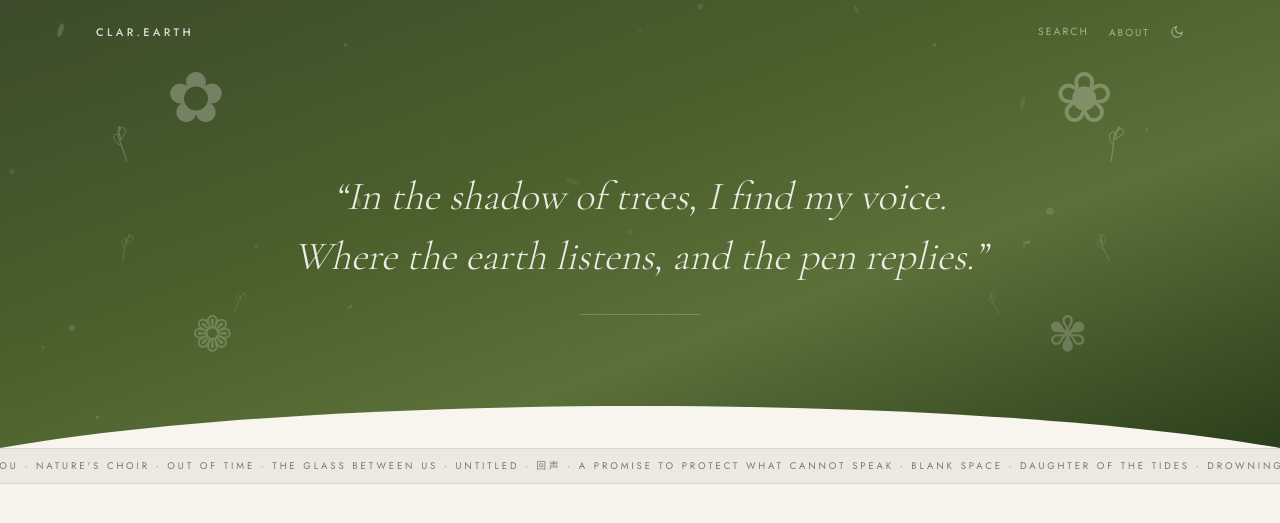
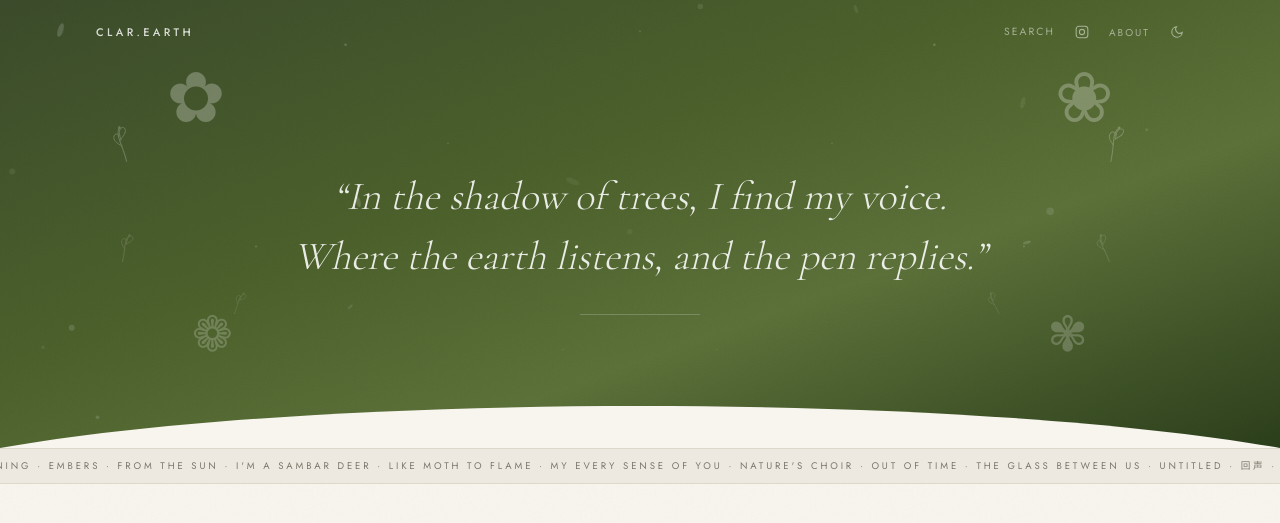
Before and after one commit to clarence-eng/clar-earth-blog, a Next.js app: page / in a window 1280 px wide. Shown: the top 523 px of the page. Built offline with nearby package versions, Linux system fonts and the light colour scheme.

Commit message:
Slower marquee, Instagram icon in nav

```diff
--- a/app/globals.css
+++ b/app/globals.css
@@ -89,7 +89,7 @@
   display: flex;
   width: max-content;
   white-space: nowrap;
-  animation: marquee 44s linear infinite;
+  animation: marquee 90s linear infinite;
 }
 .marquee-content {
   display: inline-block;
--- a/components/Nav.tsx
+++ b/components/Nav.tsx
@@ -79,6 +79,22 @@
               Search
             </button>
 
+            {/* Instagram */}
+            <a
+              href="https://www.instagram.com/clar.earth/"
+              target="_blank"
+              rel="noopener noreferrer"
+              className={`transition-colors duration-300 ${textMuted}`}
+              aria-label="Instagram"
+              title="Instagram"
+            >
+              <svg width="14" height="14" viewBox="0 0 24 24" fill="none" stroke="currentColor" strokeWidth="1.8" strokeLinecap="round" strokeLinejoin="round">
+                <rect x="2" y="2" width="20" height="20" rx="5" ry="5"/>
+                <circle cx="12" cy="12" r="4.5"/>
+                <circle cx="17.5" cy="6.5" r="0.5" fill="currentColor" stroke="none"/>
+              </svg>
+            </a>
+
             {/* About */}
             <Link href="/about" className={`text-[10px] tracking-[0.2em] uppercase transition-colors duration-300 ${textMuted}`}
               style={{ fontFamily: "var(--font-jost)" }}
```
